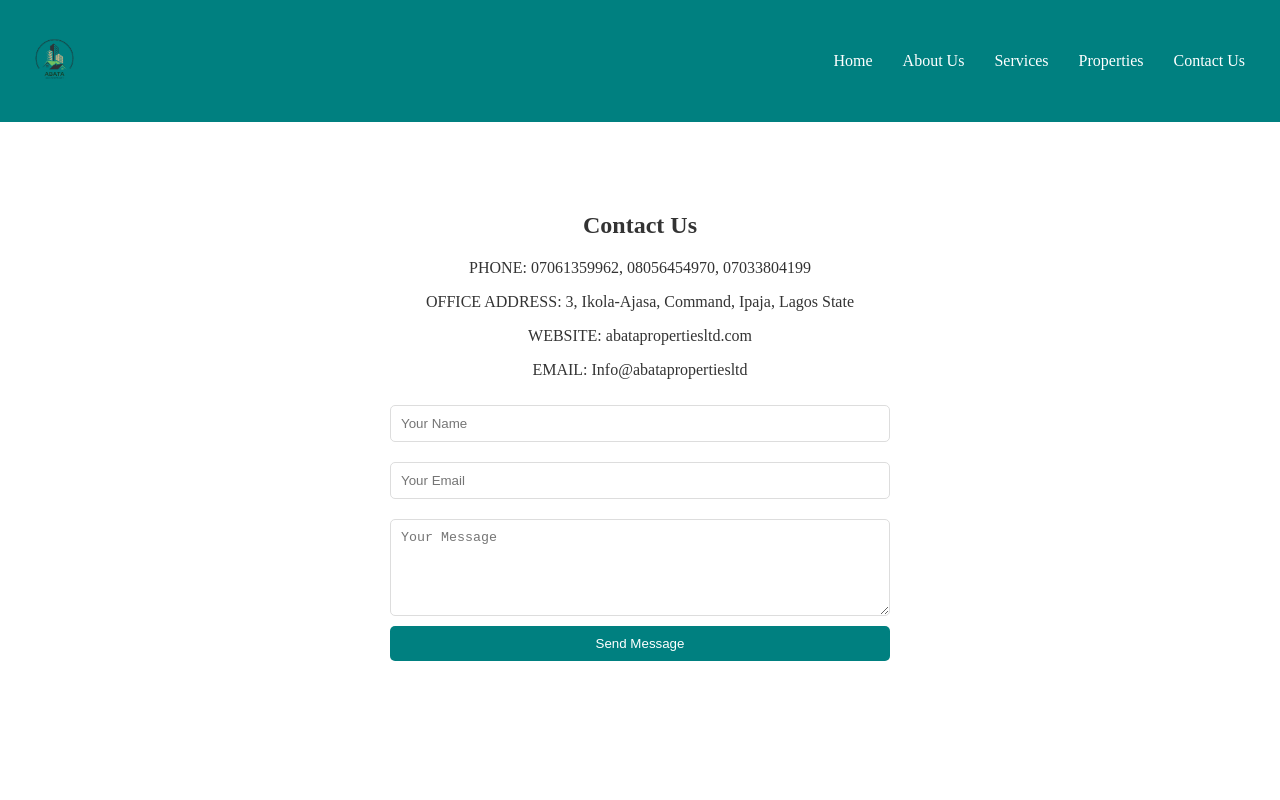
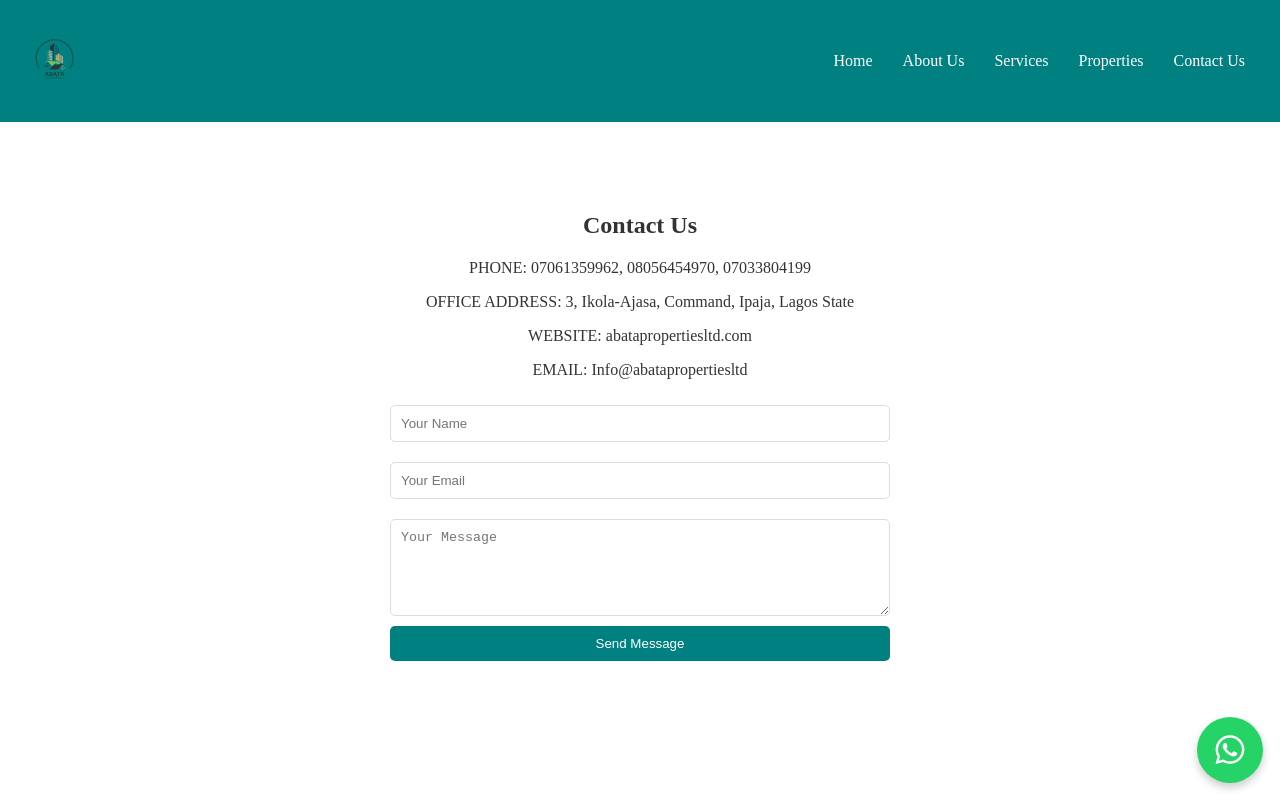
Before and after one commit to Terhemen001/abataproperties, a plain HTML site: page contact.html in a window 1280 px wide. Shown: the top 800 px of the page. Drawn offline with Linux system fonts and the light colour scheme.

Commit message:
Update contact.html

```diff
--- a/contact.html
+++ b/contact.html
@@ -33,6 +33,10 @@
       <p class="contact-bold">WEBSITE: abatapropertiesltd.com</p>
       <p class="contact-bold">EMAIL: Info@abatapropertiesltd</p>
 
+      <!-- WhatsApp Icon -->
+<a href="https://wa.me/09075328722" class="whatsapp-icon" target="_blank">
+    <i class="fab fa-whatsapp"></i>
+  </a>
 
     <form>
       <input type="text" placeholder="Your Name" required>
```
